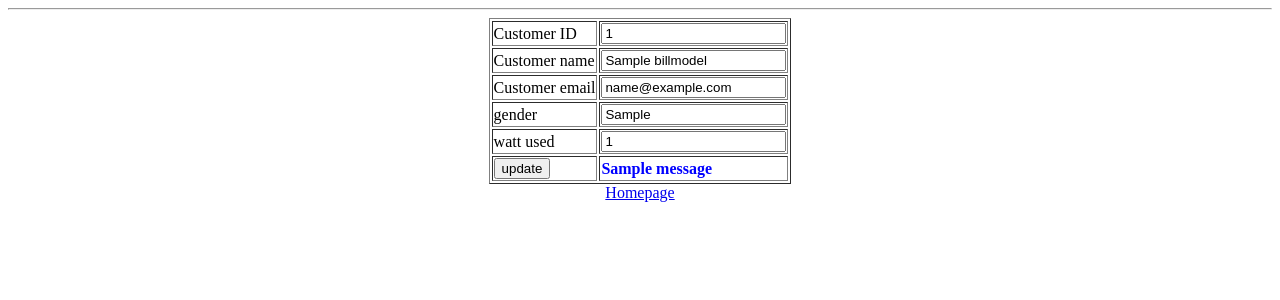
After one commit to ribyte/CRUD_DONOR, a Django app: page /edit/1/ in a window 1280 px wide. The commit adds this page. Shown: the top 300 px of the page. Run offline with Django 3.2, Linux system fonts and the light colour scheme; tables that the repository leaves empty hold one stand-in row (values such as "Sample post"); one stand-in notice (Sample message) is shown.

Commit message:
Added delete page and fixed some errors

```diff
--- a/CRUDop/CRUD/models.py
+++ b/CRUDop/CRUD/models.py
@@ -2,10 +2,10 @@ from django.db import models
 
 class billmodel(models.Model):
     c_id=models.IntegerField(primary_key=True)
-    c_name=models.CharField(max_length=100)
+    c_name=models.CharField(max_length=150)
     email=models.CharField(max_length=100)
     gender=models.CharField(max_length=1)
-    watt_used=models.FloatField()
+    watt_used=models.IntegerField()
 
     class Meta:
         db_table= "billModel"
--- /dev/null
+++ b/CRUDop/CRUD/templates/edit.html
@@ -0,0 +1,46 @@
+<!DOCTYPE html>
+<body>
+    <title>Electric Bill generator</title>
+</body>
+<body>
+    <center>
+    <hr/>
+    <form method="POST" action="updatecus/{{billmodel.c_id}}">
+    {% csrf_token %}
+    <table border="1">
+        <tr>
+            <td>Customer ID</td>
+            <td><input type="text" name="id" value="{{billmodel.c_id}}" readonly></td>
+        </tr>
+        <tr>
+            <td>Customer name</td>
+            <td><input type="text" name="Customer name" value="{{billmodel.c_name}}"></td>
+        </tr>
+        <tr>
+            <td>Customer email</td>
+            <td><input type="text" name="Customer email" value="{{billmodel.email}}"></td>
+        </tr>
+        <tr>
+            <td>gender</td>
+            <td><input type="char" name="Gender" value="{{billmodel.gender}}"></td>
+        </tr>
+        <tr>
+            <td>watt used</td>
+            <td><input type="text" name="Customer name" value="{{billmodel.watt_used}}"></td>
+        </tr>
+        <tr>
+            <td><input type="submit" value="update"></td>
+            <td>
+                {% if messages %}
+                {% for mess in messages %}
+                <b style="color: blue;">{{mess}}</b>
+                {% endfor %}
+                {% endif %}
+            </td>
+        </tr>
+    </table>
+    <a href="{%url 'showcustomer' %}">Homepage</a>
+</form>
+</center>
+</body>
+</html>
--- a/CRUDop/CRUD/templates/index.html
+++ b/CRUDop/CRUD/templates/index.html
@@ -17,11 +17,13 @@
         </tr>
         {% for result in data %}
         <tr>
-            <td>{{results.c_id}}</td>
+            <td>{{result.c_id}}</td>
             <td>{{result.c_name}}</td>
             <td>{{result.email}}</td>
             <td>{{result.gender}}</td>
             <td>{{result.watt_used}}</td>
+            <td><a href="edit/{{result.c_id}}/">Edit</a></td>
+            <td><a href="delete/{{result.c_id}}" onclick="return confirmation('Sure to delete the record?')">Delete</a></td>
         </tr>
         {% endfor %}
     </table>
--- a/CRUDop/CRUD/templates/insert.html
+++ b/CRUDop/CRUD/templates/insert.html
@@ -9,6 +9,10 @@
     <form method="POST">
         {% csrf_token %}
     <table border="1">
+        <tr>
+            <td>Customer ID</td>
+            <td><input type="int" placeholder="Enter customer id" name="c_id"></td>
+        </tr>
         <tr>
             <td>Customer name</td>
             <td><input type="text" placeholder="Enter customer name" name="c_name"></td>
@@ -36,7 +40,7 @@
             </td>
         </tr>
     </table>
-
+    <a href="{%url 'showcustomer' %}">Homepage</a>
 </form>
 </center>
 </body>
--- a/CRUDop/CRUD/views.py
+++ b/CRUDop/CRUD/views.py
@@ -1,6 +1,7 @@
 from django.shortcuts import render
 from django.contrib import messages
 from .models import billmodel
+from CRUD.forms import forms
 
 def showcustomer(request):
     showall=billmodel.objects.all()
@@ -21,3 +22,24 @@ def insertcustomer(request):
 
     else:
         return render(request,'insert.html')
+
+
+
+def editcus(request, c_id):
+    editcusobj=billmodel.objects.get(c_id=c_id)
+    return render(request, 'edit.html',{"billmodel":editcusobj})
+
+def updatecus(request,c_id):
+    Updatecus=billmodel.objects.get(c_id=c_id)
+    form=cusforms(request.POST,instance=Updatecus)
+    if form.is_valid():
+        form.save()
+        messages.success(request, "request updated")
+        return render(request, 'edit.html',{"billmodel":Updatecus})
+
+
+def delcus(request,c_id):
+    delcus=billmodel.objects.get(c_id=c_id)
+    delcus.delete()
+    showdata=billmodel.objects.all()
+    return render(request, "index.html",{"billmodel":showdata})
--- a/CRUDop/CRUDop/urls.py
+++ b/CRUDop/CRUDop/urls.py
@@ -20,5 +20,8 @@ from CRUD import views
 urlpatterns = [
     path('admin/', admin.site.urls),
     path('',views.showcustomer,name="showcustomer"),
-    path('insert',views.insertcustomer,name="insertcustomer")
+    path('insert',views.insertcustomer,name="insertcustomer"),
+    path('edit/<int:c_id>/',views.editcus,name="editcus"),
+    path('update/<int:c_id>/',views.updatecus,name="updatecus"),
+    path('delete/<int:c_id>/',views.delcus,name="delcus")
 ]
```
Also changed, not shown: CRUDop/CRUD/forms.py (added, +7 -0 lines), CRUDop/CRUD/templates/delete.html (added).
